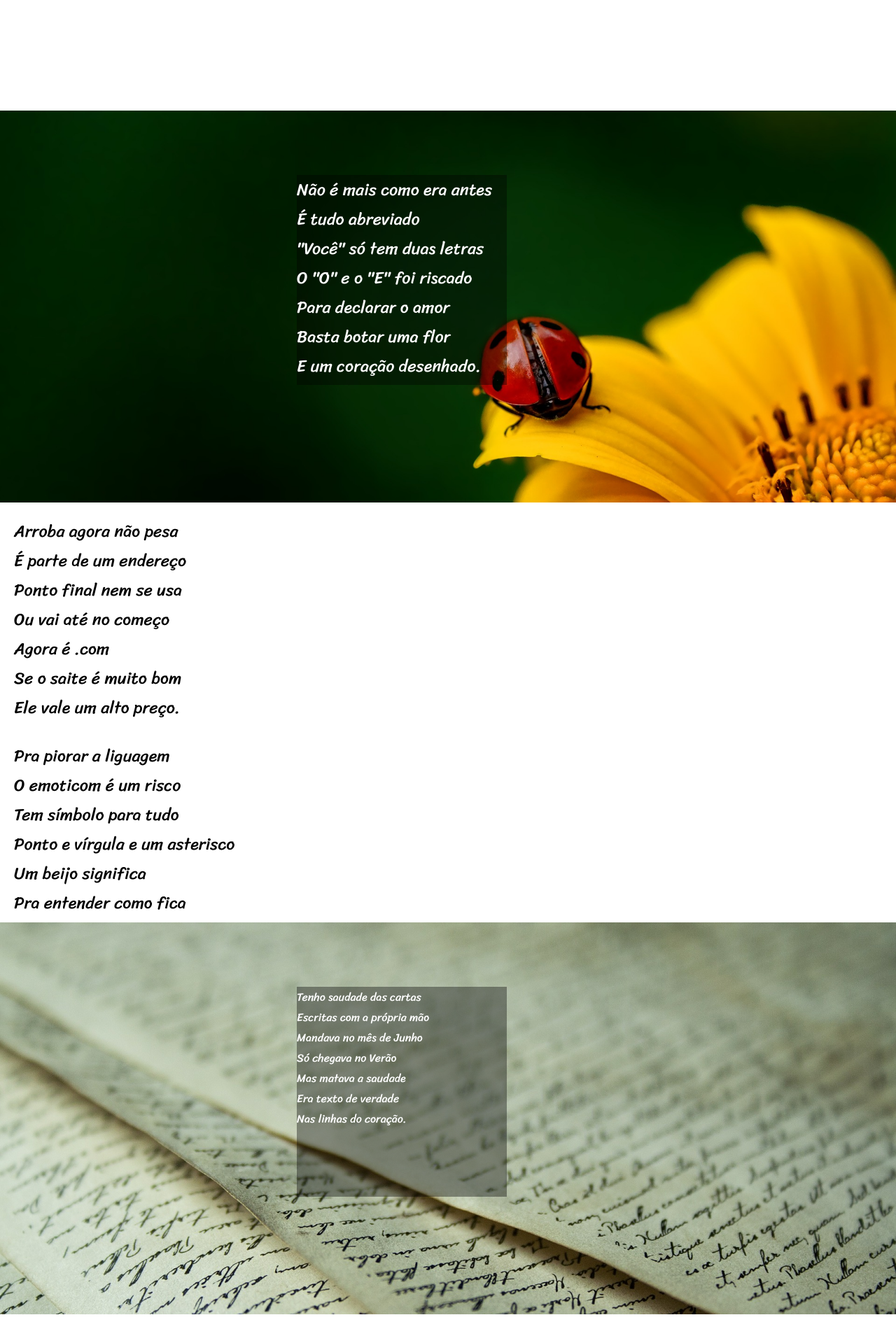
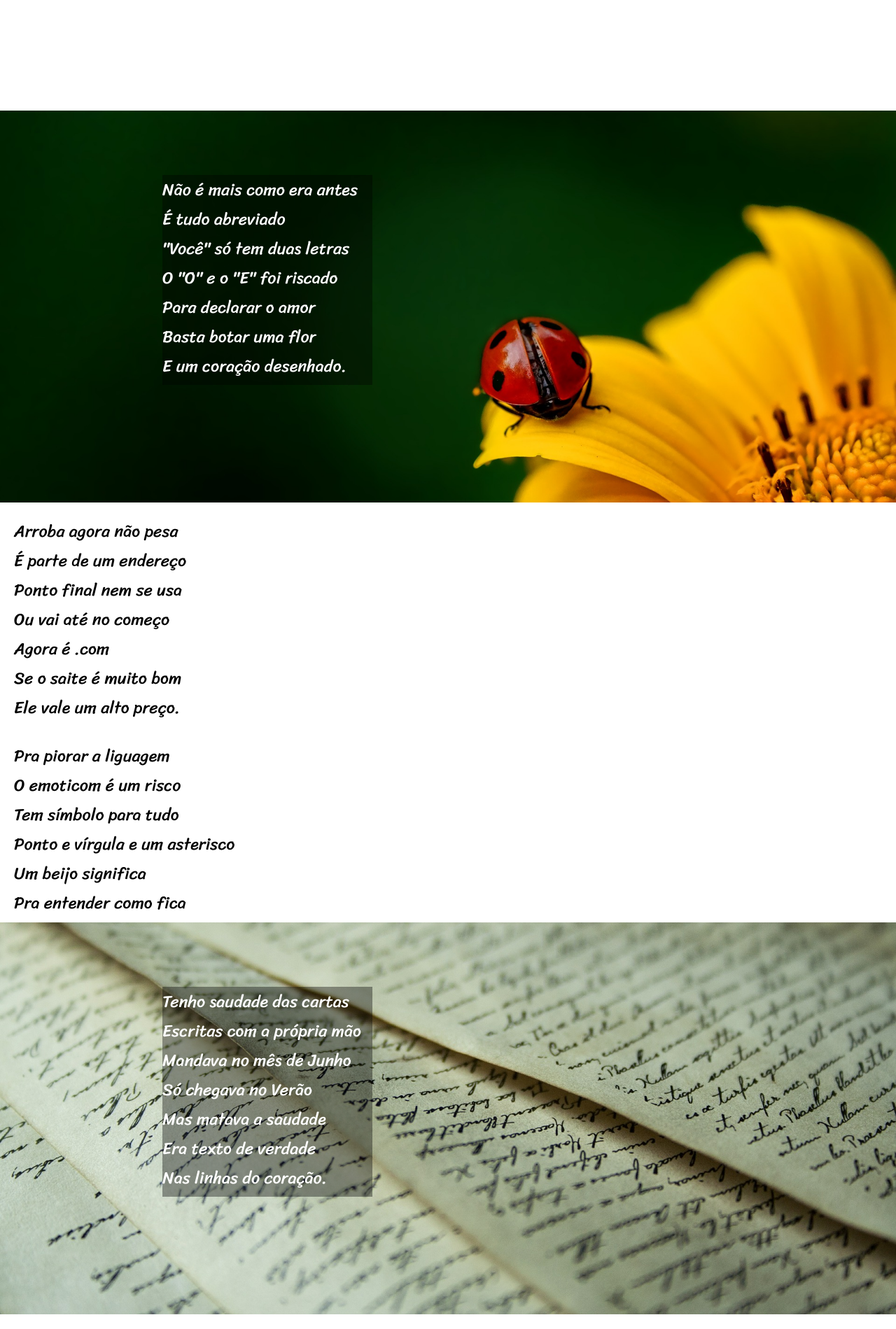
Before and after one commit to oPortela/Curso-HTML-e-CSS, a PHP site: page / in a window 1280 px wide. Shown: the part 631-2530 px from the top of the page at 70% size. Run offline with PHP 8.4, Linux system fonts and the light colour scheme.

Commit message:
Update style.css

```diff
--- a/desafios/d012/style.css
+++ b/desafios/d012/style.css
@@ -56,20 +56,21 @@ article > p {
 }
 
 .imagem {
-    background-attachment: scroll;
+    background-attachment: fixed;
     background-color: rgba(0, 0, 0, 0.377);
     height: 300px;
     width: 300px;
 
     position: absolute;
 
-    left: 80%;
+    left: 65%;
     top: 70%;
 
     transform: translate(-200%, -100%);
 }
 
 #secao1 {
+    background-position: center top;
     background-attachment: fixed;
     background-image: url(imagens/background001.jpg);
     background-color: black;
@@ -84,6 +85,7 @@ article > p {
 }
 
 #secao2 {
+    background-position: center bottom;
     background-attachment: fixed;
     background-image: url(imagens/background002.jpg);
     background-color: black;
@@ -92,6 +94,7 @@ article > p {
     background-repeat: no-repeat;
     height: 70vh;
     width: auto;
+    font-size: x-large;
 
     position: relative;
 }
```
